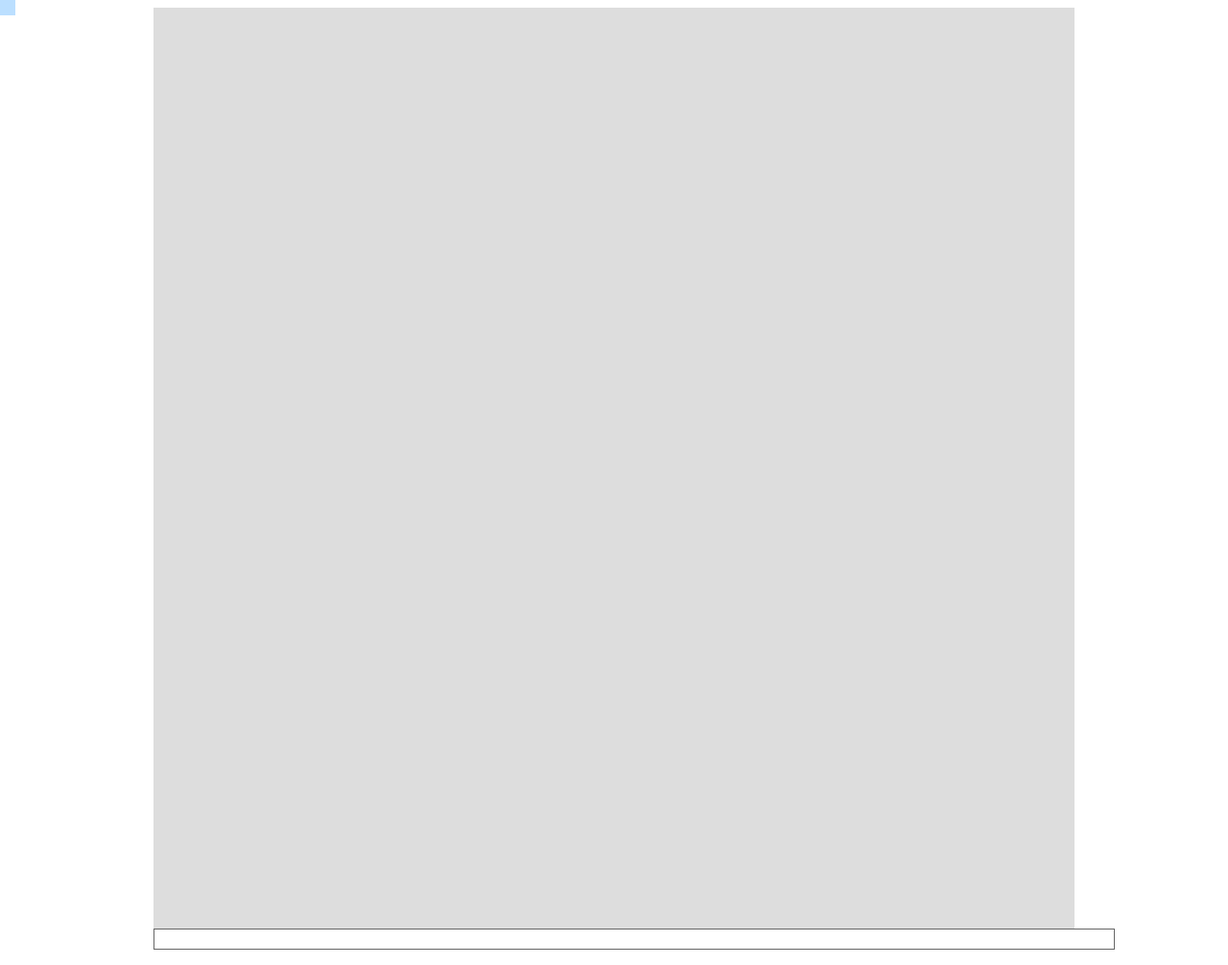
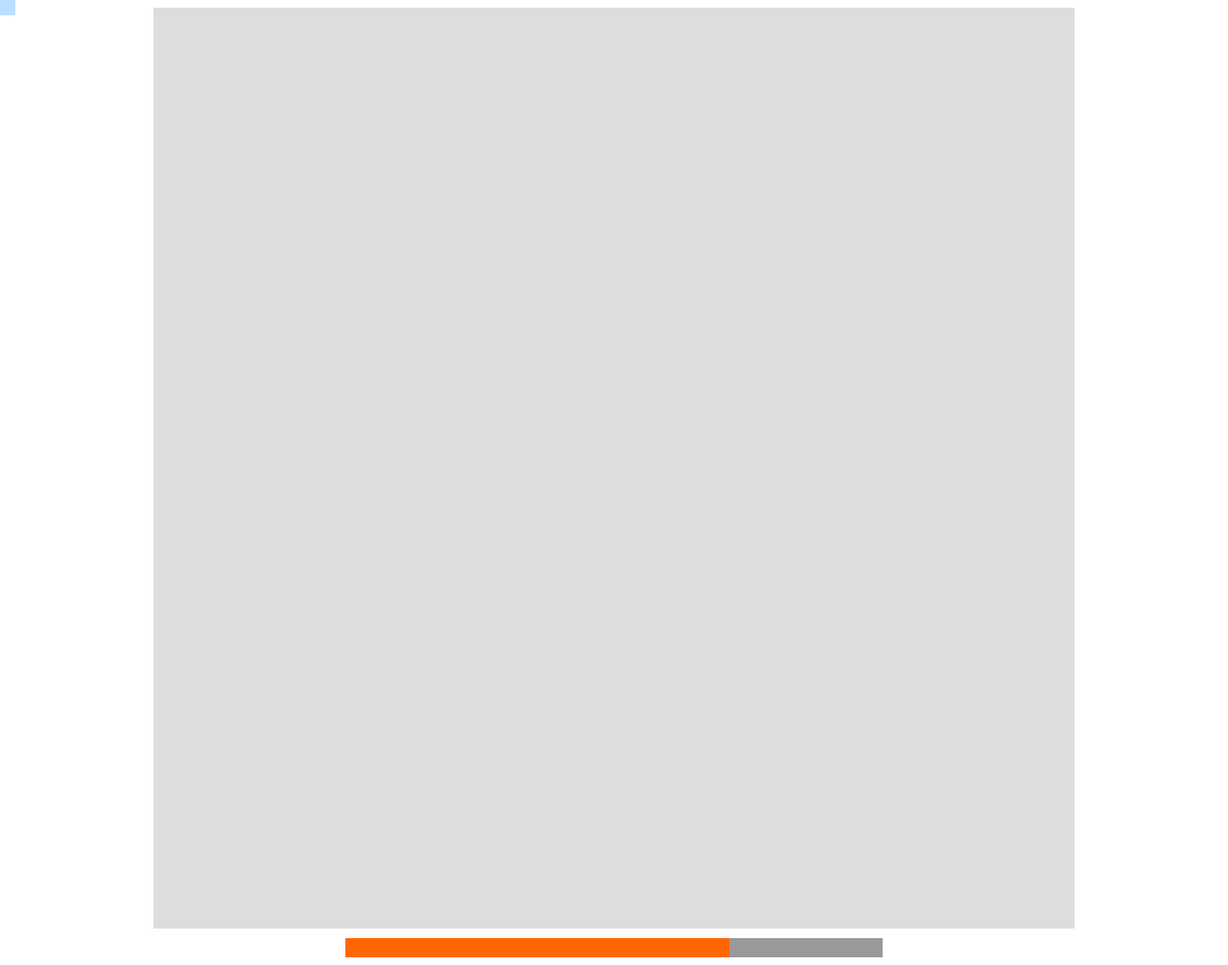
Before and after one commit to telfordNiu/hsif, a plain HTML site: page index.html in a window 1280 px wide. Shown: the whole page at 96% size. Drawn offline with Linux system fonts and the light colour scheme.

Commit message:
progressbar

```diff
--- a/index.html
+++ b/index.html
@@ -52,6 +52,7 @@
 		</div>
 	</div>
 	<div class="progressbar"></div>
+	<div class="pro_hid"></div>
 </div>
 <script src="script/sea.js" data-main="./script/index"></script>
 </html>
--- a/indexStyle.css
+++ b/indexStyle.css
@@ -8,6 +8,7 @@
 	width:960px;
 	height:960px;
 	 background-color:#ddd;
+	 margin-bottom:10px;
 }
 .contentBox div{
 	width:16px;
@@ -20,8 +21,15 @@
 
 .progressbar
 {
-	width:1000px;
+	width:560px;
 	height:20px;
-	border:1px solid #666;
-	margin:0 auto;
+    background-color:#999999;
+	 margin:0 0 0 200px;
 }
+.pro_hid
+{
+	 background-color:#F60;
+	 width:400px;
+	 height:20px;
+	 margin:-20px 0 0 200px;
+}
```
